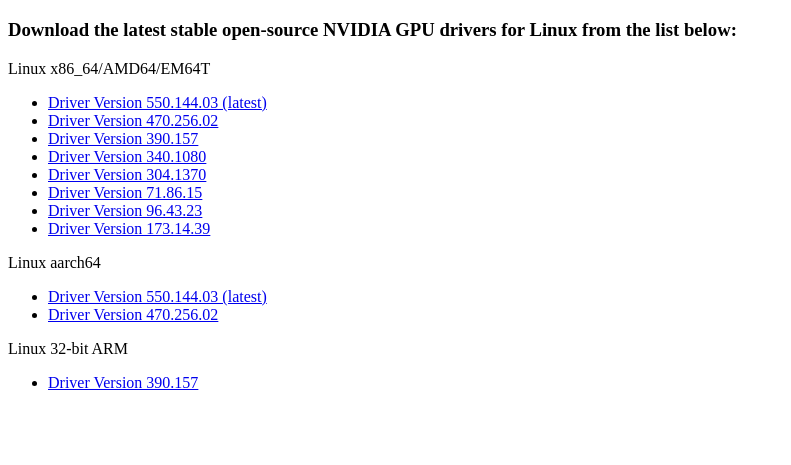
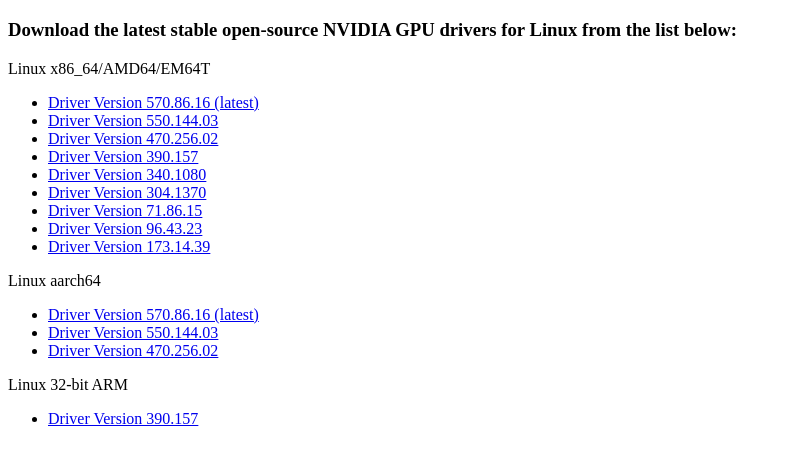
Before and after one commit to GabrielWasTaken/gabrielwastaken.github.io, a plain HTML site: page index.html in a window 1280 px wide. Shown: the part 61-526 px from the top of the page, without its empty margins (0-791 px from the left). Drawn offline with Linux system fonts and the light colour scheme.

Commit message:
Added newest 570.86.16 drivers for x64 and aarch64

```diff
--- a/index.html
+++ b/index.html
@@ -11,7 +11,8 @@
 
     <p>Linux x86_64/AMD64/EM64T</p>
     <ul>
-        <li><a href="https://us.download.nvidia.com/XFree86/Linux-x86_64/550.144.03/NVIDIA-Linux-x86_64-550.144.03.run" download>Driver Version 550.144.03 (latest)</a></li>
+        <li><a href="https://us.download.nvidia.com/XFree86/Linux-x86_64/570.86.16/NVIDIA-Linux-x86_64-570.86.16.run" download>Driver Version 570.86.16 (latest)</a></li>
+        <li><a href="https://us.download.nvidia.com/XFree86/Linux-x86_64/550.144.03/NVIDIA-Linux-x86_64-550.144.03.run" download>Driver Version 550.144.03</a></li>
         <li><a href="https://us.download.nvidia.com/XFree86/Linux-x86_64/470.256.02/NVIDIA-Linux-x86_64-470.256.02.run" download>Driver Version 470.256.02</a></li>
         <li><a href="https://us.download.nvidia.com/XFree86/Linux-x86_64/390.157/NVIDIA-Linux-x86_64-390.157.run" download>Driver Version 390.157</a></li>
         <li><a href="https://us.download.nvidia.com/XFree86/Linux-x86_64/340.108/NVIDIA-Linux-x86_64-340.108.run" download>Driver Version 340.1080</a></li>
@@ -23,7 +24,8 @@
 
     <p>Linux aarch64</p>
     <ul>
-        <li><a href="https://us.download.nvidia.com/XFree86/aarch64/550.144.03/NVIDIA-Linux-aarch64-550.144.03.run" download>Driver Version 550.144.03 (latest)</a></li>
+        <li><a href="https://us.download.nvidia.com/XFree86/aarch64/570.86.16/NVIDIA-Linux-aarch64-570.86.16.run" download>Driver Version 570.86.16 (latest)</a></li>
+        <li><a href="https://us.download.nvidia.com/XFree86/aarch64/550.144.03/NVIDIA-Linux-aarch64-550.144.03.run" download>Driver Version 550.144.03</a></li>
         <li><a href="https://us.download.nvidia.com/XFree86/aarch64/470.256.02/NVIDIA-Linux-aarch64-470.256.02.run" download>Driver Version 470.256.02</a></li>
     </ul>
 
```
